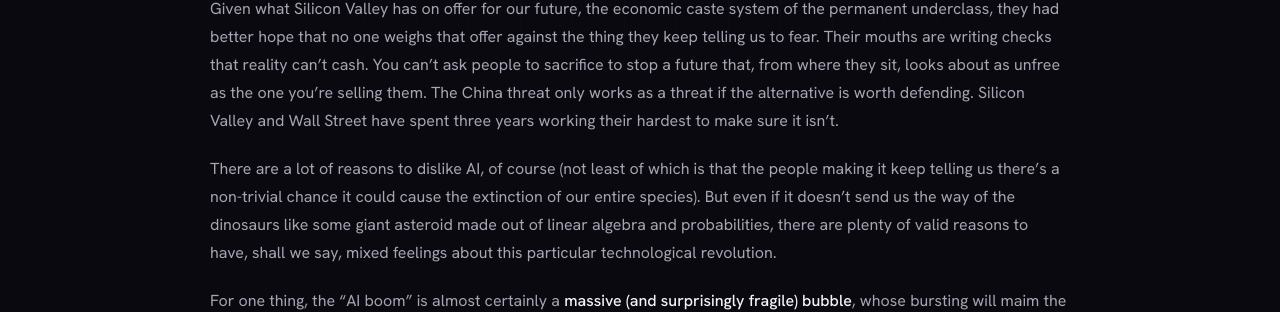
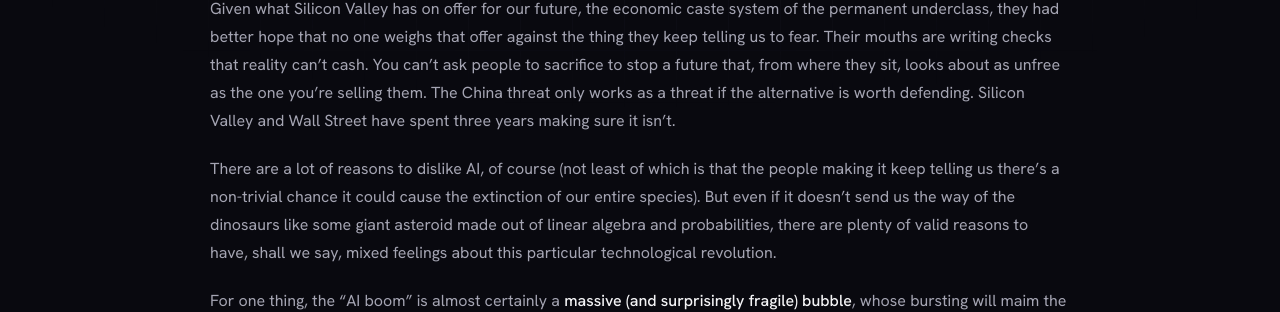
Before and after one commit to chriswebb09/chriswebb09.github.io, a Jekyll site: the page built from _posts/2026-09-30-our-ai-reality.markdown, in a window 1280 px wide and 900 px high, scrolled down 3063 px. Shown: the part 262-574 px from the top of the window. Built offline with Jekyll 4.4.1, drawn with Linux system fonts in a browser that asks for light colours; nearby versions of some CDN libraries.

Commit message:
Restore "making sure it isn't" in China paragraph
Co-Authored-By: Claude Opus 5.5 <noreply@anthropic.com>
Claude-Session: https://claude.ai/code/session_01CpJoGS856WmBYBPDcSzYvV

```diff
--- a/_posts/2026-09-30-our-ai-reality.markdown
+++ b/_posts/2026-09-30-our-ai-reality.markdown
@@ -50,7 +50,7 @@ In a more human sense, the runaway arrogance of the people who stand to gain unf
 
 If people working on AI truly believe that what they are working on has a decent chance of wiping out all people, then they have gotten to the point of believing they are entitled to make that bet on everyone's behalf. The rest of the species is just along for the ride (nobody bothered to check in with us). [Memes like the permanent underclass](https://www.nytimes.com/2026/04/30/opinion/ai-labor-work-force-silicon-valley.html) paint the picture of a future where a group of people, flush with their economic windfall, view the rest of humanity as subjugated.
 
-Given what Silicon Valley has on offer for our future, the economic caste system of the permanent underclass, they had better hope that no one weighs that offer against the thing they keep telling us to fear. Their mouths are writing checks that reality can't cash. You can't ask people to sacrifice to stop a future that, from where they sit, looks about as unfree as the one you're selling them. The China threat only works as a threat if the alternative is worth defending. Silicon Valley and Wall Street have spent three years working their hardest to make sure it isn't.
+Given what Silicon Valley has on offer for our future, the economic caste system of the permanent underclass, they had better hope that no one weighs that offer against the thing they keep telling us to fear. Their mouths are writing checks that reality can't cash. You can't ask people to sacrifice to stop a future that, from where they sit, looks about as unfree as the one you're selling them. The China threat only works as a threat if the alternative is worth defending. Silicon Valley and Wall Street have spent three years making sure it isn't.
 
 There are a lot of reasons to dislike AI, of course (not least of which is that the people making it keep telling us there's a non-trivial chance it could cause the extinction of our entire species). But even if it doesn't send us the way of the dinosaurs like some giant asteroid made out of linear algebra and probabilities, there are plenty of valid reasons to have, shall we say, mixed feelings about this particular technological revolution.
 
```
